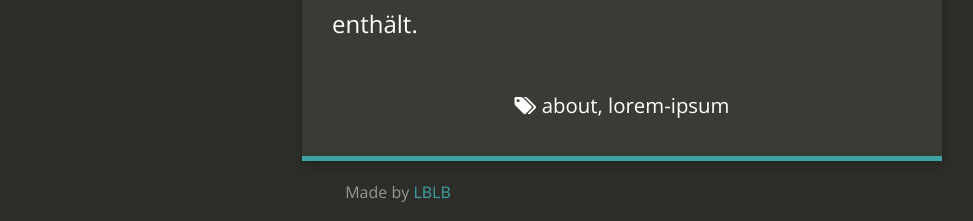
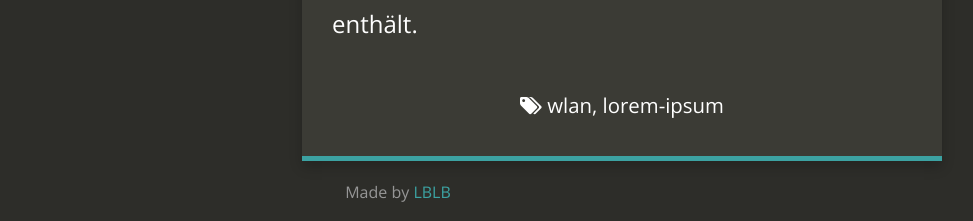
Before and after one commit to eski1337/lblb-it-ffd00, a Jekyll site: the page built from _posts/2021-21-04-WLAN_Passwort_auslesen_(CMD).md, in a window 1280 px wide. Shown: the part 798-1019 px from the top of the page, without its empty margins (18-991 px from the left). Built offline with Jekyll 4.4.1, drawn with Linux system fonts in a browser that asks for light colours; nearby versions of some CDN libraries; comment, search, counter and statistics services are not loaded.

Commit message:
2021-21-04-WLAN_Passwort_auslesen_(CMD).md: changed

```diff
--- a/_posts/2021-21-04-WLAN_Passwort_auslesen_(CMD).md
+++ b/_posts/2021-21-04-WLAN_Passwort_auslesen_(CMD).md
@@ -6,7 +6,7 @@ summary: Wie man das WLAN Passwort per CMD ausliest
 categories: jekyll
 thumbnail: jekyll
 tags:
-  - about
+  - wlan
   - lorem-ipsum
 ---
 
```
